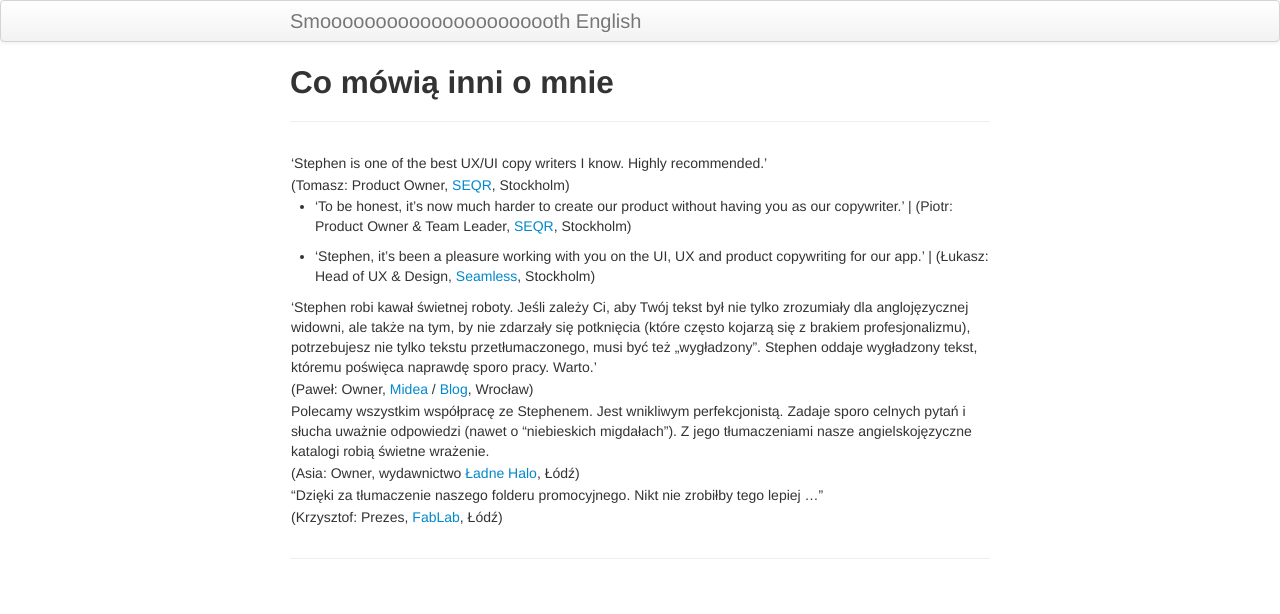
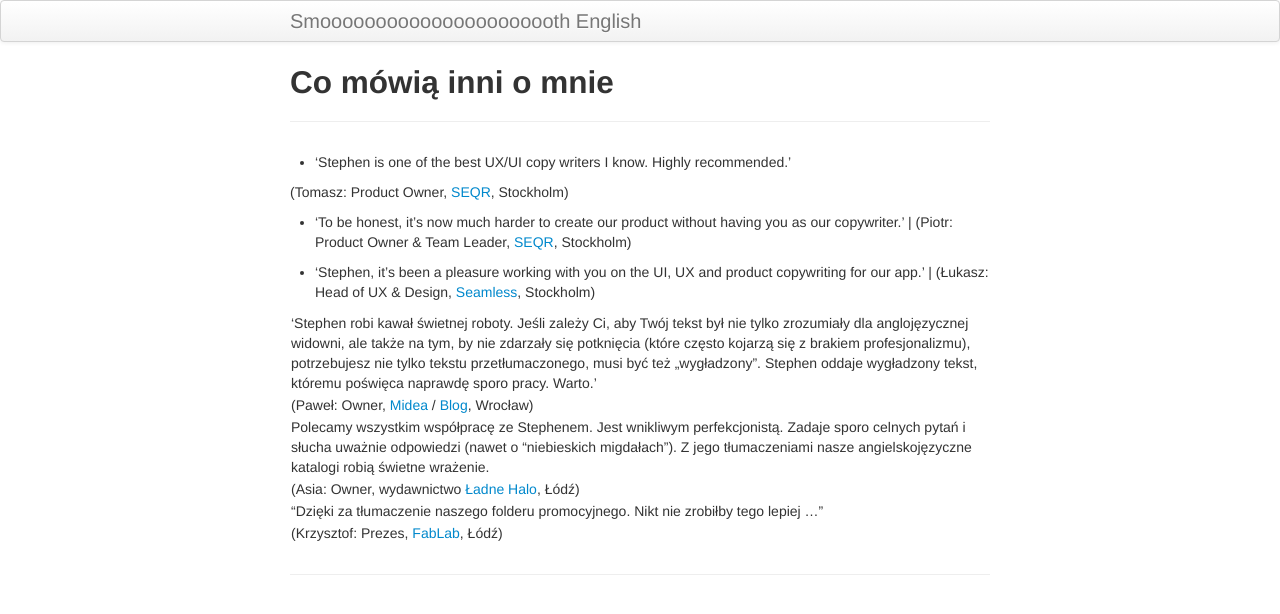
Before and after one commit to StephenEastham/StephenEastham.github.io, a Jekyll site: the page built from pages/resources.md, in a window 1280 px wide. Shown: the top 614 px of the page. Built offline with Jekyll 4.4.1, drawn with Linux system fonts in a browser that asks for light colours.

```diff
--- a/pages/resources.md
+++ b/pages/resources.md
@@ -5,9 +5,9 @@ description:
 ---
 
 
-|'Stephen is one of the best UX/UI copy writers I know. Highly recommended.'
+* 'Stephen is one of the best UX/UI copy writers I know. Highly recommended.'
 ^
-| (Tomasz: Product Owner, [SEQR](https://pages.github.com), Stockholm)
+(Tomasz: Product Owner, [SEQR](https://pages.github.com), Stockholm)
 ^
 ^
 ^
```
